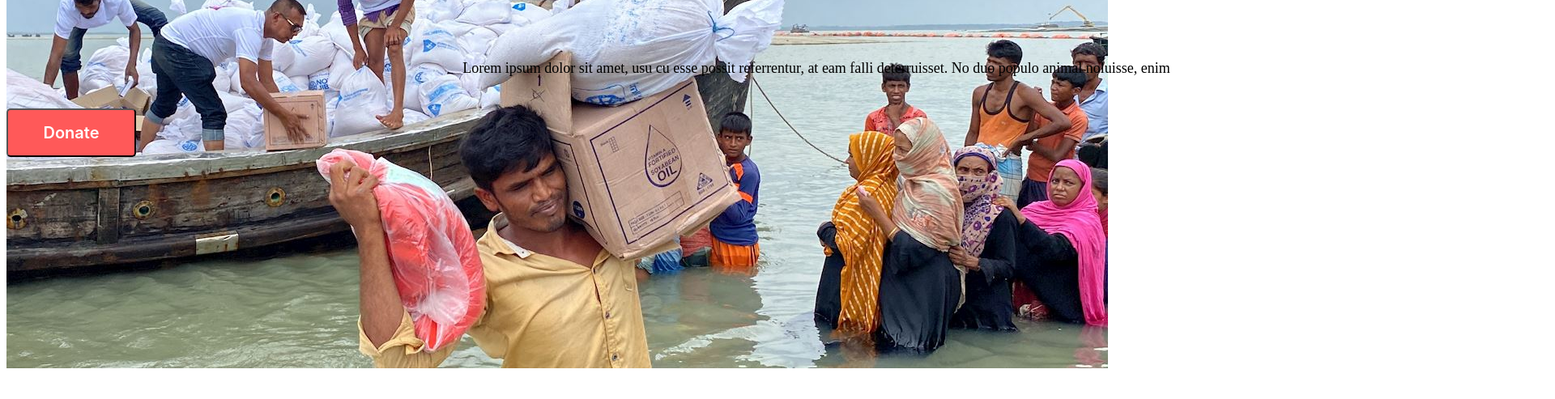
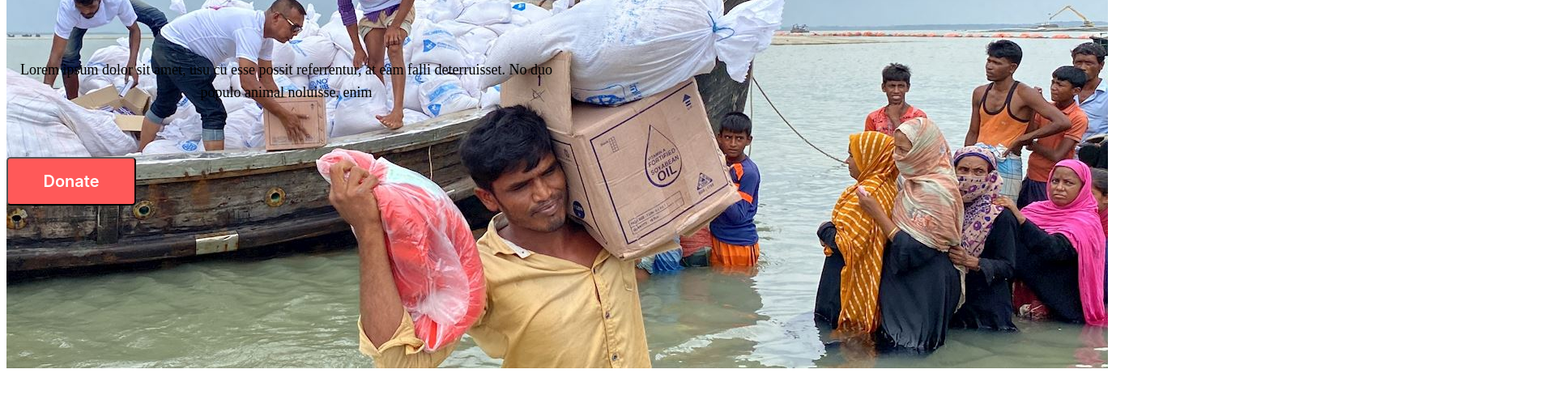
Before and after one commit to Meghla15/donate-protfolio, a plain HTML site: page index.html in a window 1280 px wide. Shown: the part 153-646 px from the top of the page at 81% size, 1920 px wide, since content can reach past the window. Drawn offline with Linux system fonts and the light colour scheme.

Commit message:
adding style

```diff
--- a/styles/style.css
+++ b/styles/style.css
@@ -3,12 +3,13 @@
 }
 
 .header{
-    width: 2000px;
+    width:1440px;
     height: 669px;
     flex-shrink: 0;
     background-image: url(../images/donation.jpg);
     color: #121212, #12121200;
     background-repeat: no-repeat;
+
 }
 
 .nav-title{
@@ -21,14 +22,15 @@
 .nav-description{
     color:black;
     text-align: center;
-    font-feature-settings: 'clig' off, 'liga' off;
     font-family: Poppins;
     font-size: 18px;
     font-weight: 400;
     line-height: 28px;
+    width: 691px;
+    margin-top: 20px;
 }
 .btn-primary{
-
+    margin-top: 30px;
     display: flex;
     width: 160px;
     padding: 16px 12px;
@@ -39,10 +41,8 @@
     background: #FF5959;
 
     color: #FFF;
-   font-feature-settings: 'clig' off, 'liga' off;
    font-family: Inter;
    font-size: 20px;
-   font-style: normal;
    font-weight: 600;
-   line-height: normal;
+
 }
```
